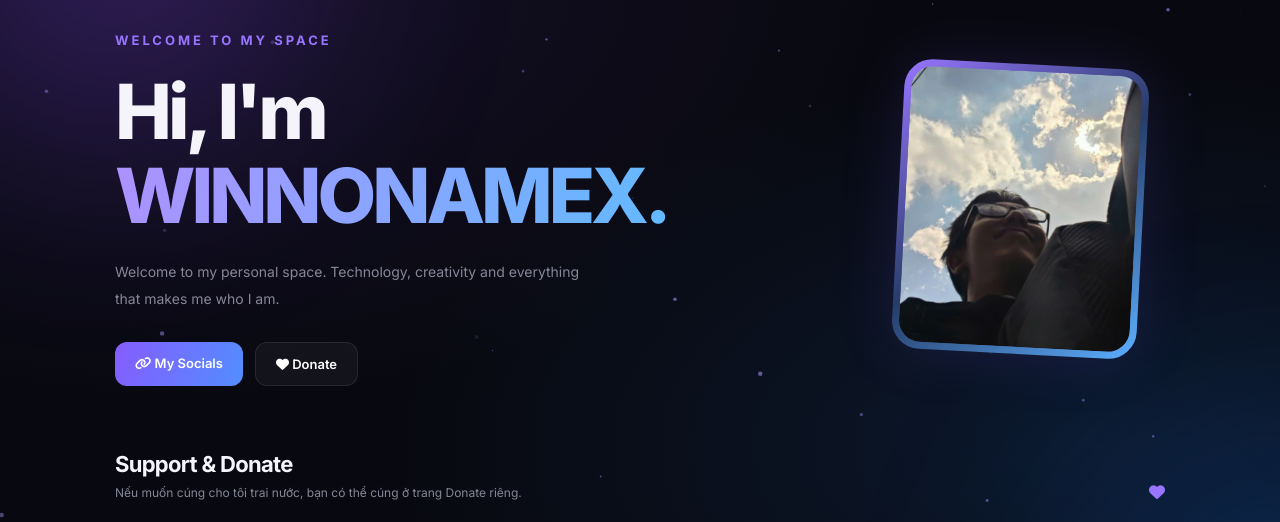
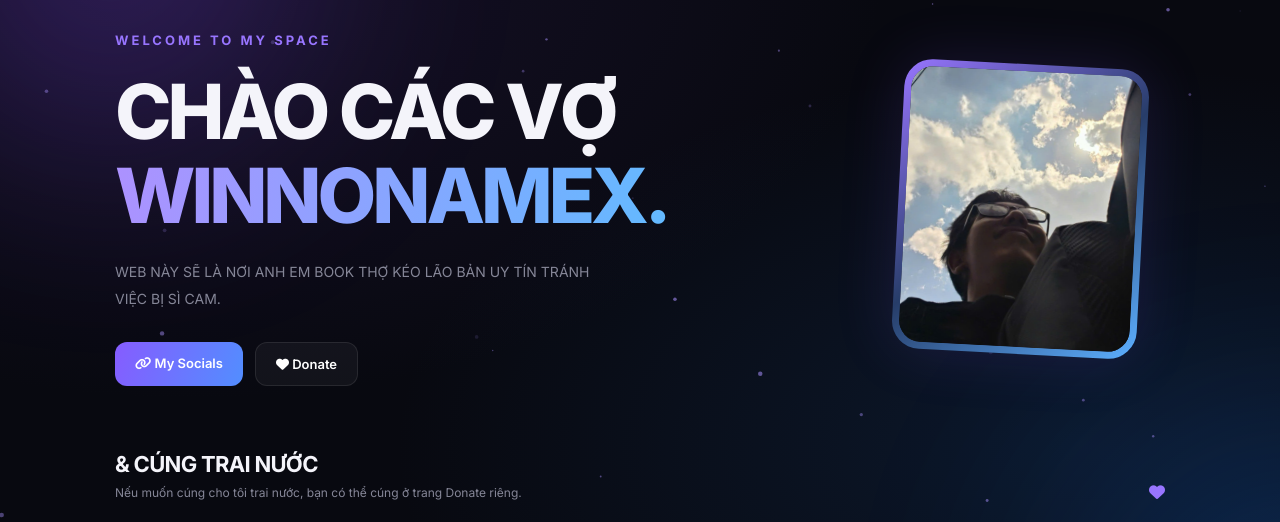
Before and after one commit to winnonamex/WINNONAMEX29, a plain HTML site: page index.html in a window 1280 px wide. Shown: the part 153-675 px from the top of the page. Drawn offline with Linux system fonts and the light colour scheme.

Commit message:
Update hero section and donation information

```diff
--- a/index.html
+++ b/index.html
@@ -51,8 +51,8 @@ footer{border-top:1px solid var(--border);padding:28px 0;display:flex;justify-co
 <div class="background"><div class="glow one"></div><div class="glow two"></div></div><canvas id="particles"></canvas>
 <div class="container">
 <nav><div class="logo">WINNONAMEX<span>.</span></div><div class="nav-right"><a href="#donate">Donate</a><a href="#social">Social</a><a href="#team">Team</a><div class="nav-status"><span class="dot"></span><span>Available</span></div></div></nav>
-<header class="hero"><div><div class="hello">WELCOME TO MY SPACE</div><h1>Hi, I'm<br><span>WINNONAMEX.</span></h1><p class="hero-desc">Welcome to my personal space. Technology, creativity and everything that makes me who I am.</p><div class="hero-buttons"><a href="#social" class="btn primary"><i class="fa-solid fa-link"></i> My Socials</a><a href="donate.html" class="btn secondary"><i class="fa-solid fa-heart"></i> Donate</a></div></div><div class="avatar-wrap"><div class="avatar-box"><img class="avatar" src="avatar.jpg" alt="WINNONAMEX"></div></div></header>
-<section id="donate" class="reveal"><div class="section-heading"><div><h2>Support &amp; Donate</h2><p>Nếu muốn cúng cho tôi trai nước, bạn có thể cúng ở trang Donate riêng.</p></div><i class="fa-solid fa-heart" style="color:#9875ff"></i></div><div class="glass donate-panel"><div><h3>CÚNG CHO WINNONAMEX</h3><p>Cảm ơn bạn đã cúng cho chủ kênh trai nước. Nhấn nút bên cạnh để mở trang chứa mã QR Donate.</p></div><a href="donate.html" class="btn primary donate-link"><i class="fa-solid fa-qrcode"></i> Open Donate</a></div></section>
+<header class="hero"><div><div class="hello">WELCOME TO MY SPACE</div><h1>CHÀO CÁC VỢ<br><span>WINNONAMEX.</span></h1><p class="hero-desc">WEB NÀY SẼ LÀ NƠI ANH EM BOOK THỢ KÉO LÃO BẢN UY TÍN TRÁNH VIỆC BỊ SÌ CAM.</p><div class="hero-buttons"><a href="#social" class="btn primary"><i class="fa-solid fa-link"></i> My Socials</a><a href="donate.html" class="btn secondary"><i class="fa-solid fa-heart"></i> Donate</a></div></div><div class="avatar-wrap"><div class="avatar-box"><img class="avatar" src="avatar.jpg" alt="WINNONAMEX"></div></div></header>
+<section id="donate" class="reveal"><div class="section-heading"><div><h2> &amp; CÚNG TRAI NƯỚC</h2><p>Nếu muốn cúng cho tôi trai nước, bạn có thể cúng ở trang Donate riêng.</p></div><i class="fa-solid fa-heart" style="color:#9875ff"></i></div><div class="glass donate-panel"><div><h3>CÚNG CHO WINNONAMEX</h3><p>Cảm ơn bạn đã cúng cho chủ kênh trai nước. Nhấn nút bên cạnh để mở trang chứa mã QR Donate.</p></div><a href="donate.html" class="btn primary donate-link"><i class="fa-solid fa-qrcode"></i> Open Donate</a></div></section>
 <section id="social" class="reveal"><div class="section-heading"><div><h2>Connect With Me</h2><p>Find me on social media.</p></div><i class="fa-solid fa-share-nodes" style="color:#9875ff"></i></div><div class="social-grid" id="socialGrid"></div></section>
 <section id="team" class="reveal"><div class="section-heading"><div><h2>My Team</h2><p>Những người đang cộng tác cùng mình.</p></div><i class="fa-solid fa-users" style="color:#9875ff"></i></div><div class="team-grid">
 <a class="glass team-card" href="https://discordapp.com/users/911107392001961987" target="_blank" rel="noopener noreferrer" aria-label="Mở hồ sơ Discord của DH">
```
